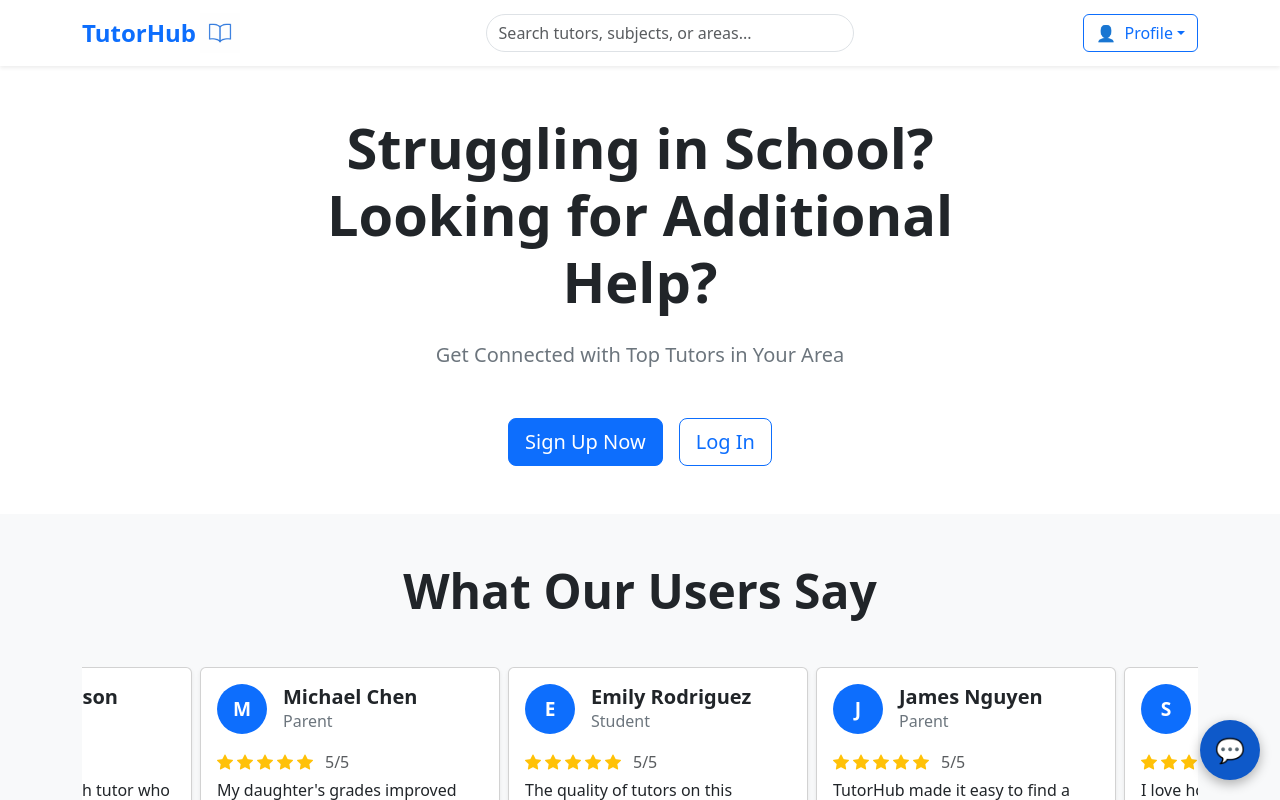
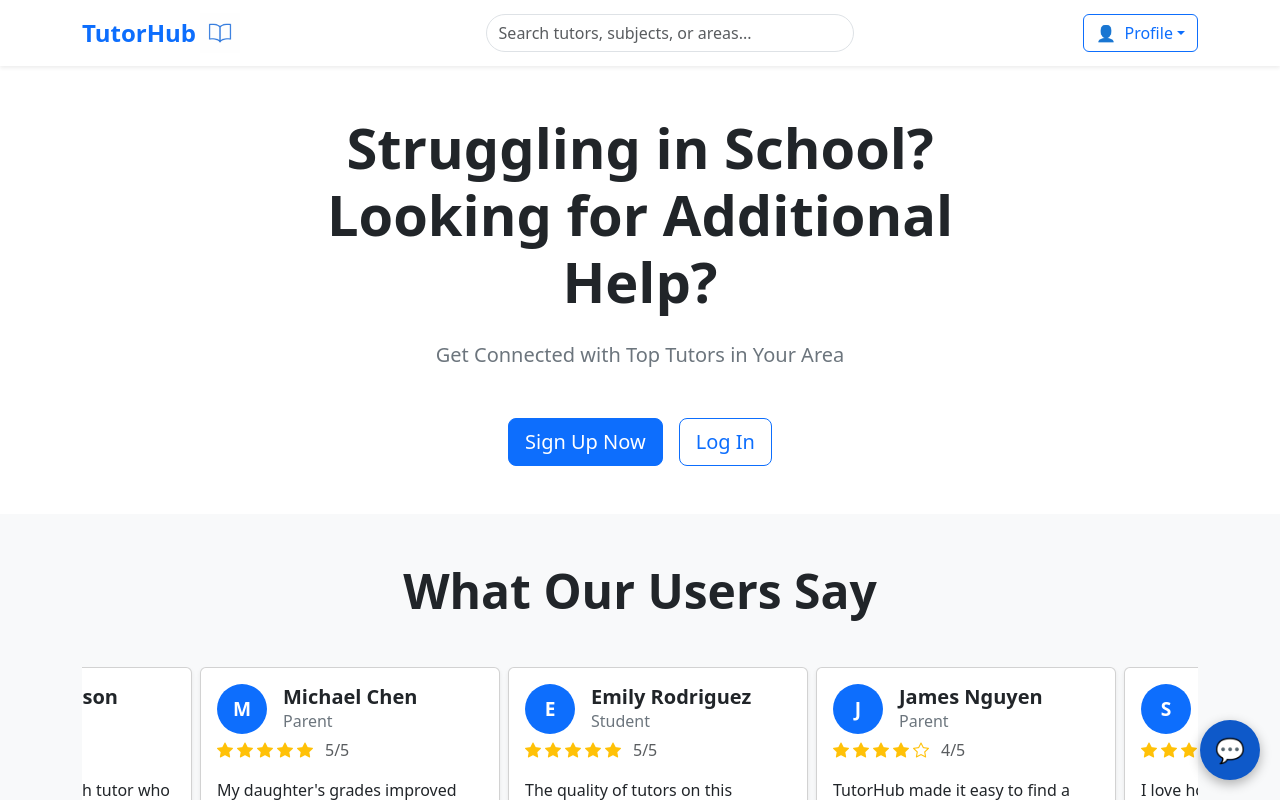
Before and after one commit to FreeCharles02/TutorHubOkstate, a React (Vite) app: page / in a window 1280 px wide. Shown: the top 800 px of the page. Built offline with nearby package versions, Linux system fonts and the light colour scheme.

Commit message:
Clicking on the Logo and Name now takes you home

```diff
--- a/package.json
+++ b/package.json
@@ -14,7 +14,8 @@
     "lucide-react": "^0.552.0",
     "react": "^19.1.1",
     "react-bootstrap": "^2.10.10",
-    "react-dom": "^19.1.1"
+    "react-dom": "^19.1.1",
+    "react-router-dom": "^7.9.5"
   },
   "devDependencies": {
     "@eslint/js": "^9.36.0",
--- a/src/components/Navbar.tsx
+++ b/src/components/Navbar.tsx
@@ -5,7 +5,7 @@ export const Navbar = () => {
   return (
     <BsNavbar bg="white" expand="lg" className="shadow-sm sticky-top">
       <Container>
-        <BsNavbar.Brand href="#" className="text-primary fw-bold fs-4 d-flex align-items-center gap-1">
+        <BsNavbar.Brand href="/" className="text-primary fw-bold fs-4 d-flex align-items-center gap-1">
           TutorHub
           <img src={logo} alt="TutorHub Logo" style={{ height: '40px', width: '40px' }} />
         </BsNavbar.Brand>
--- a/src/components/Reviews.tsx
+++ b/src/components/Reviews.tsx
@@ -6,7 +6,7 @@ const reviews = [
     name: "Sarah Johnson",
     role: "Student",
     content: "Found an amazing math tutor who helped me ace my calculus exam. The platform is so easy to use!",
-    rating: 5,
+    rating: 4,
   },
   {
     id: 2,
@@ -27,7 +27,7 @@ const reviews = [
     name: "James Nguyen",
     role: "Parent",
     content: "TutorHub made it easy to find a reliable math tutor for my son. His grades improved dramatically!",
-    rating: 5,
+    rating: 4,
   },
   {
     id: 5,
@@ -112,7 +112,7 @@ export const Reviews = () => {
             >
               <div className="card h-100 shadow-sm">
                 <div className="card-body">
-  <div className="mb-3 d-flex align-items-center gap-3">
+                  <div className="mb-1 d-flex align-items-center gap-3">
                     <div
                       style={{
                         width: '50px',
@@ -135,9 +135,12 @@ export const Reviews = () => {
                       <p className="text-secondary mb-0">{review.role}</p>
                     </div>
                   </div>
-  <div className="text-warning mb-1">
-    {[...Array(review.rating)].map((_, i) => (
-      <i key={i} className="bi bi-star-fill me-1"></i>
+                  <div className="text-warning mb-3">
+                    {[...Array(5)].map((_, i) => (
+                      <i
+                        key={i}
+                        className={`bi ${i < review.rating ? 'bi-star-fill' : 'bi-star'} me-1`}
+                      ></i>
                     ))}
                     <span className="text-muted ms-2">{review.rating}/5</span>
                   </div>
```
Also changed, not shown: 1 other file (tests, documents, lock files or other folders). Lines whose indentation alone changed are shown as unchanged.
